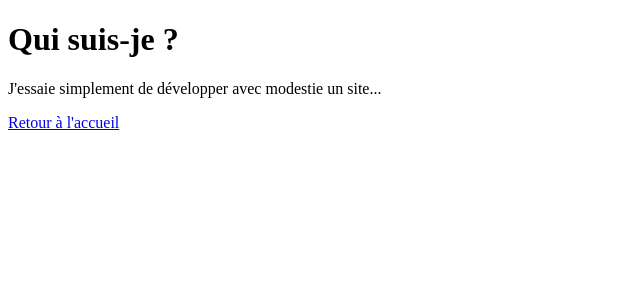
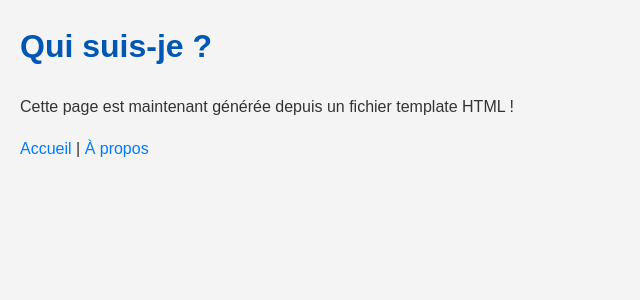
Before and after one commit to mourad0s/webproject, a Flask app: page /a-propos in a window 1280 px wide. Shown: the top 300 px of the page, without its empty margins (0-640 px from the left). Run offline with Flask 3, Linux system fonts and the light colour scheme.

Commit message:
feat : template de base avec héritage (layout)

```diff
--- a/static/css/style.css
+++ b/static/css/style.css
@@ -0,0 +1,20 @@
+body {
+    background-color: #f4f4f4;
+    font-family: sans-serif;
+    line-height: 1.6;
+    margin: 20px;
+    color: #333;
+}
+
+h1 {
+    color: #0056b3;
+}
+
+a{
+    color: #007bff;
+    text-decoration: none;
+}
+
+a:hover{
+    text-decoration: underline;
+}
--- a/templates/a-propos.html
+++ b/templates/a-propos.html
@@ -1,12 +1,6 @@
-<!DOCTYPE html>
-<html lang="en">
-<head>
-    <meta charset="UTF-8">
-    <title>A Propos</title>
-</head>
-<body>
+{% extends "layout.html" %}
+
+{% block content %}
     <h1>Qui suis-je ?</h1>
-    <p>J'essaie simplement de développer avec modestie un site...</p>
-    <a href="/">Retour à l'accueil</a>
-</body>
-</html>
+    <p>Cette page est maintenant générée depuis un fichier template HTML !</p>
+{% endblock %}
--- a/templates/layout.html
+++ b/templates/layout.html
@@ -1,10 +1,21 @@
 <!DOCTYPE html>
-<html lang="en">
+<html lang="fr">
 <head>
     <meta charset="UTF-8">
-    <title>Title</title>
+    <title>Mon Site Web</title>
+    <link rel="stylesheet" href="{{ url_for('static', filename='css/style.css') }}">
 </head>
 <body>
 
+    <div class="container">
+        {% block content %}
+        {% endblock %}
+    </div>
+
+    <footer>
+        <a href="/">Accueil</a> |
+        <a href="/a-propos">À propos</a>
+    </footer>
+
 </body>
 </html>
```
Also changed, not shown: templates/index.html (+5 -10 lines).
